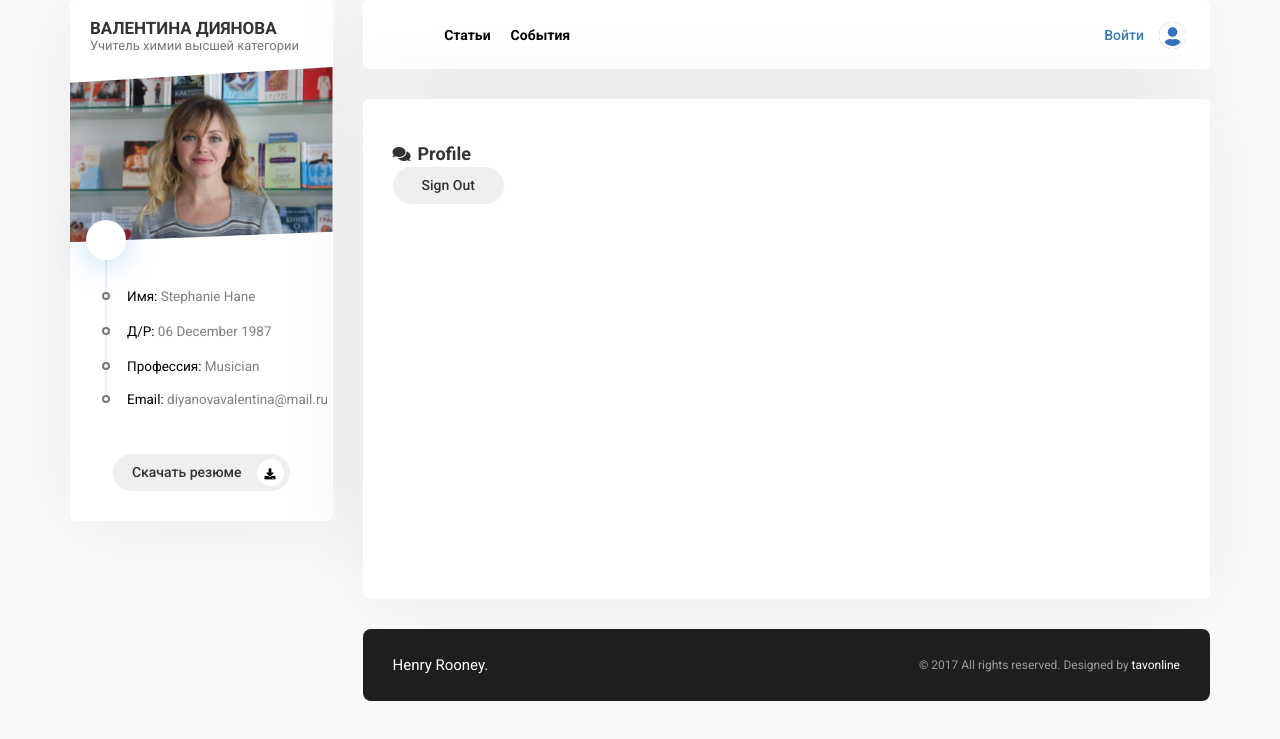
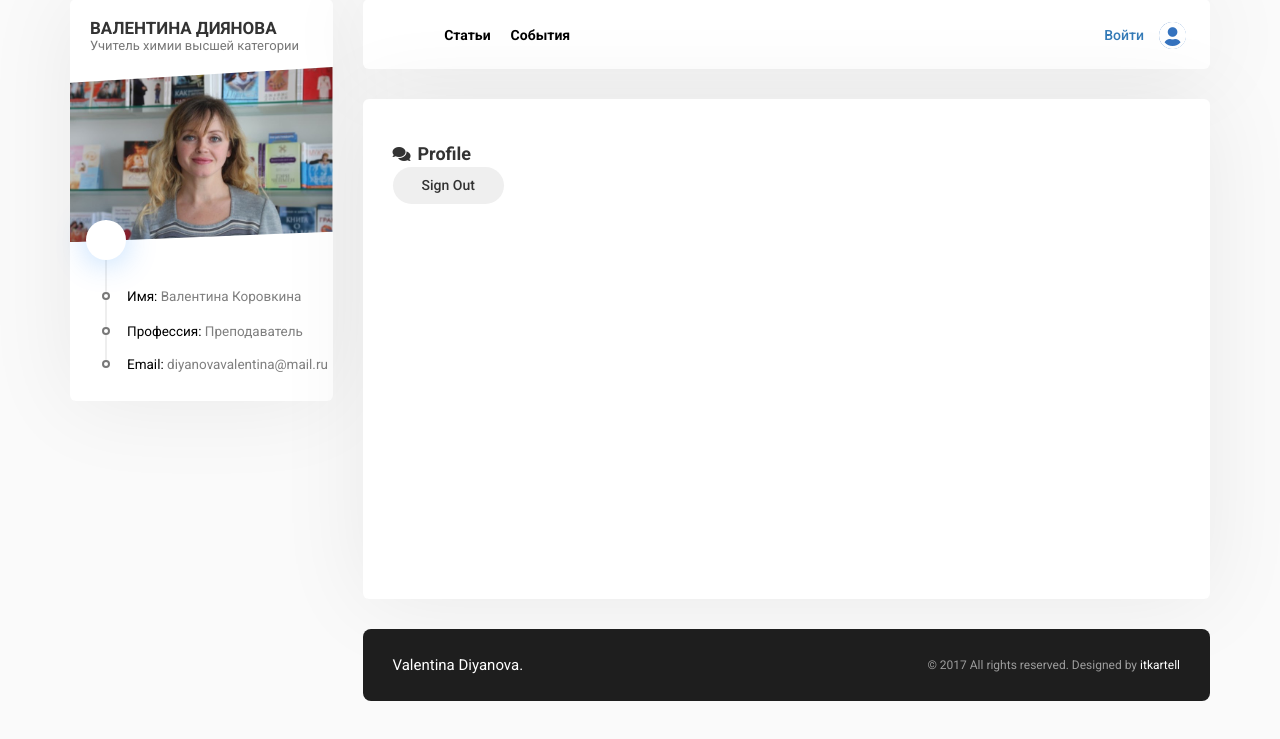
Before and after one commit to greenteamer/mom-django, a Django app: page /profile/ in a window 1280 px wide. Shown: the part 61-800 px from the top of the page. Run offline with Django 3.2, Linux system fonts and the light colour scheme; some libraries are stand-ins or nearby versions.

Commit message:
solve small issues

```diff
--- a/core/templates/core/common/footer.html
+++ b/core/templates/core/common/footer.html
@@ -1,6 +1,6 @@
 <footer>
   <div class="footer col-md-12 top_30 bottom_30">
-    <div class="name col-md-4 hidden-md hidden-sm hidden-xs">Henry Rooney.</div>
-    <div class="copyright col-lg-8 col-md-12">© 2017 All rights reserved. Designed by <a href="https://themeforest.net/user/tavonline">tavonline</a> </div>
+    <div class="name col-md-4 hidden-md hidden-sm hidden-xs">Valentina Diyanova.</div>
+    <div class="copyright col-lg-8 col-md-12">© 2017 All rights reserved. Designed by <a href="http://itkartell.ru">itkartell</a> </div>
   </div>
 </footer>
--- a/core/templates/core/common/header.html
+++ b/core/templates/core/common/header.html
@@ -13,19 +13,12 @@
             </div>
             <div class="col-md-4 col-sm-4 col-xs-8 dynamic">
 
-
                 {% if request.user.is_authenticated %}
                     <a href="/profile/" class="pull-right site-btn site-btn-blue icon hidden-xs">{{ request.user.username }} <i class="fas fa-user-circle"></i></a>
                     {% else %}
                     <a href="/accounts/login/" class="pull-right site-btn site-btn-blue icon hidden-xs">Войти <i class="fas fa-user-circle"></i></a>
                 {% endif %}
 
-                <div class="hamburger pull-right hidden-lg hidden-md"><i class="fa fa-bars" aria-hidden="true"></i></div>
-                <div class="hidden-md social-icons pull-right">
-                    <a class="fb" href="#"><i class="fa fa-facebook" aria-hidden="true"></i></a>
-                    <a class="tw" href="#"><i class="fa fa-twitter" aria-hidden="true"></i></a>
-                    <a class="ins" href=#"><i class="fa fa-instagram" aria-hidden="true"></i></a>
-                </div>
             </div>
         </div>
     </nav>
--- a/core/templates/core/common/profile.html
+++ b/core/templates/core/common/profile.html
@@ -11,13 +11,12 @@
         </figure>
         <ul class="profile-information">
             <li></li>
-            <li><p><span>Имя:</span> Stephanie Hane</p></li>
-            <li><p><span>Д/Р:</span> 06 December 1987</p></li>
-            <li><p><span>Профессия:</span> Musician</p></li>
+            <li><p><span>Имя:</span> Валентина Коровкина</p></li>
+            <li><p><span>Профессия:</span> Преподаватель</p></li>
             <li><p><span>Email:</span> diyanovavalentina@mail.ru</p></li>
         </ul>
-        <div class="col-md-12">
+        <!-- <div class="col-md-12">
             <button class="site-btn icon">Скачать резюме <i class="fa fa-download" aria-hidden="true"></i></button>
-        </div>
+        </div> -->
     </div>
 </div>
```
